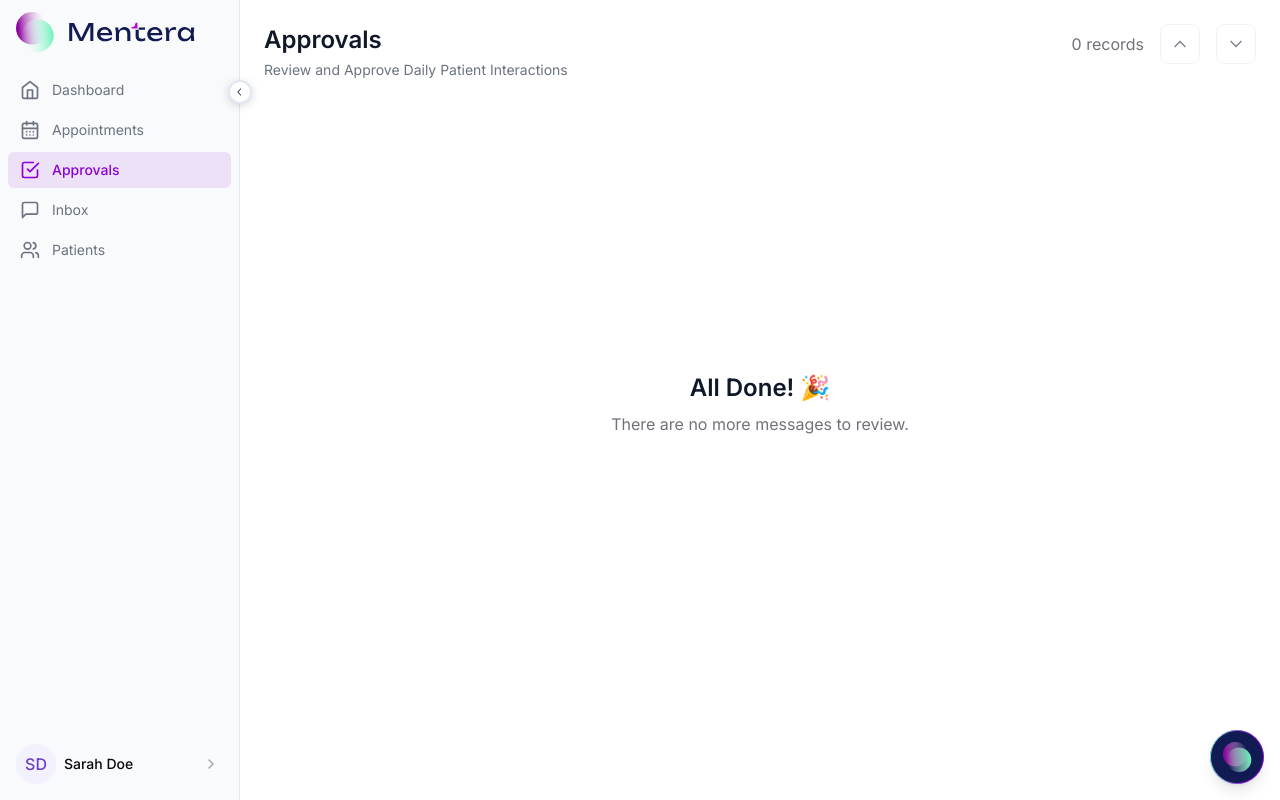
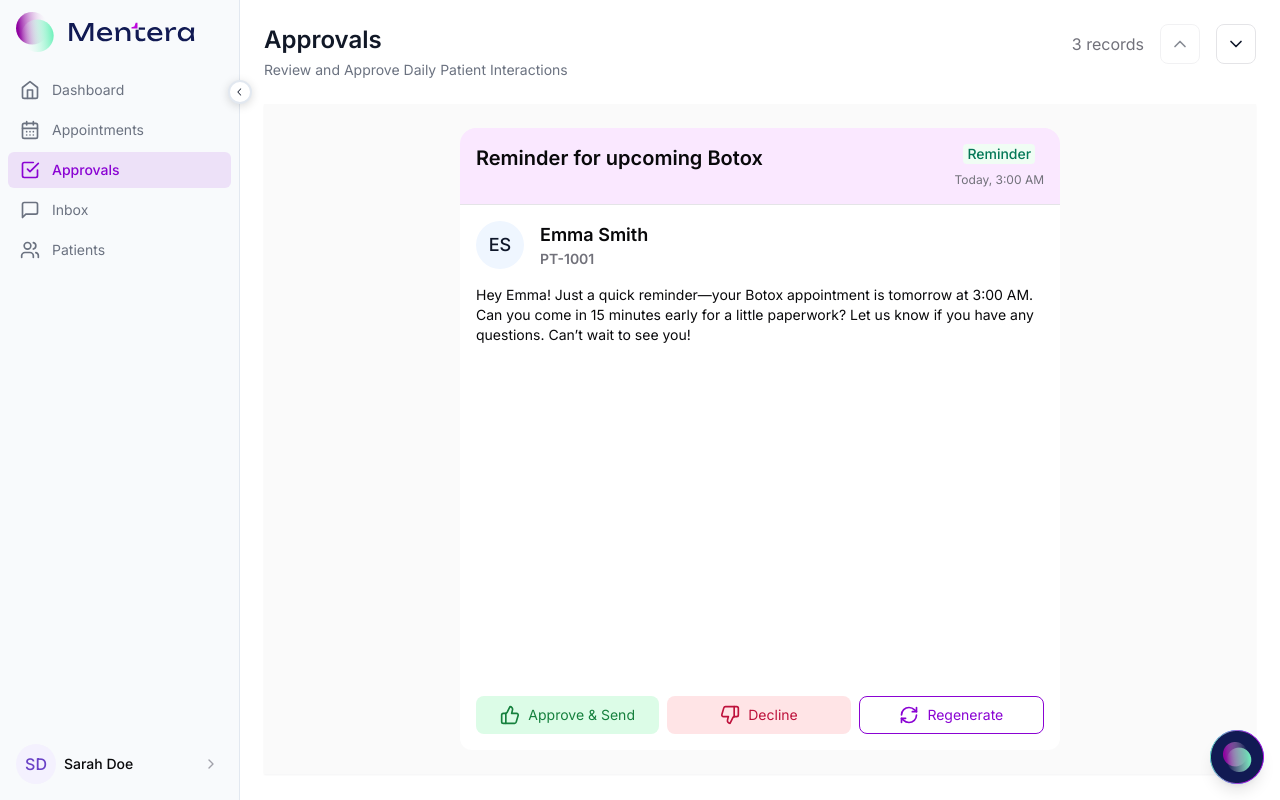
Before and after one commit to ravimentera/mentera_app, a Next.js app: page /approvals in a window 1280 px wide. Built offline with nearby package versions, Linux system fonts and the light colour scheme.

Commit message:
fixed bug

```diff
--- a/app/(dashboard)/approvals/page.tsx
+++ b/app/(dashboard)/approvals/page.tsx
@@ -603,7 +603,7 @@ export default function ApprovalsPage() {
                             <h4 className="text-sm font-medium text-[#71717A] mb-2">
                               Previous Conversation
                             </h4>
-                            <div className="border border-gray-200 rounded-lg bg-white h-[220px] overflow-y-auto">
+                            <div className="border border-gray-200 rounded-lg bg-white h-[23em] overflow-y-auto">
                               <ChatMessages messages={cards[currentCardIndex].chatHistory} />
                             </div>
                           </div>
--- a/mock/appointments.data.ts
+++ b/mock/appointments.data.ts
@@ -82,7 +82,7 @@ const generateNotificationMessage = (
     const preTemplates = [
       `Hi ${patient.firstName}! Looking forward to seeing you for your ${treatmentNotes.procedure} appointment tomorrow at ${time}. ${getTreatmentTip()} See you soon!`,
 
-      `${patient.firstName}, this is a reminder about your ${treatmentNotes.procedure} appointment at ${time} tomorrow. Please arrive 15 minutes early to complete any paperwork. Questions? Call us!`,
+      `Hey ${patient.firstName}! Just a quick reminder—your Botox appointment is tomorrow at ${time}. Can you come in 15 minutes early for a little paperwork? Let us know if you have any questions. Can’t wait to see you!`,
 
       `Hello ${patient.firstName}! Just confirming your ${treatmentNotes.procedure} treatment for tomorrow at ${time}. ${
         treatmentNotes.procedure === "Botox" || treatmentNotes.procedure === "Juvederm"
@@ -195,6 +195,112 @@ today.setHours(0, 0, 0, 0);
 
 // Generate 3 weeks of appointments (1 week before, current week, 1 week after)
 const startDate = subDays(today, 7);
+
+// Add today's date with specific pending notifications
+const createTodayAppointmentsPendingApproval = () => {
+  const appointments: AppointmentMock[] = [];
+  const todayDate = new Date();
+
+  // Create 3 pending approval appointments for today
+  for (let i = 0; i < 3; i++) {
+    const patientIdx = i % patients.length;
+    const patient = patients[patientIdx];
+    const patientName = getRandomPatientName(i);
+
+    // Create appointment times
+    const startHour = 10 + i * 2; // 10am, 12pm, 2pm
+    const startTime = createPDTDate(todayDate, startHour);
+    const endTime = addHours(startTime, 1);
+
+    const appointment: AppointmentMock = {
+      id: `today-approval-${i}`,
+      patientId: patient.patientId,
+      chartId: patient.chartId,
+      patient: {
+        firstName: patientName.firstName,
+        lastName: patientName.lastName,
+      },
+      provider: {
+        providerId: `PROV-${i}`,
+        firstName: patient.provider.split(" ")[0],
+        lastName: patient.provider.split(" ")[1],
+        specialties: [patient.providerSpecialty],
+      },
+      startTime,
+      endTime,
+      status: "scheduled",
+      type: getAppointmentType(patient.treatmentNotes.procedure),
+      notes: patient.treatmentNotes.observations,
+      treatmentNotes: patient.treatmentNotes,
+      notificationStatus: {
+        status: "pending" as const,
+        sent: false,
+        message: generateNotificationMessage(
+          "pre",
+          {
+            id: `today-approval-${i}`,
+            patientId: patient.patientId,
+            chartId: patient.chartId,
+            patient: {
+              firstName: patientName.firstName,
+              lastName: patientName.lastName,
+            },
+            provider: {
+              providerId: `PROV-${i}`,
+              firstName: patient.provider.split(" ")[0],
+              lastName: patient.provider.split(" ")[1],
+              specialties: [patient.providerSpecialty],
+            },
+            startTime,
+            endTime,
+            status: "scheduled",
+            type: getAppointmentType(patient.treatmentNotes.procedure),
+            notes: patient.treatmentNotes.observations,
+            treatmentNotes: patient.treatmentNotes,
+          } as AppointmentMock
+        ),
+        type: "pre-care" as const,
+      },
+    };
+
+    // Add chat history to the third appointment
+    if (i === 2) {
+      const procedure = patient.treatmentNotes.procedure;
+      const patientName = appointment.patient.firstName;
+      // Create a timestamp for the conversation starting 3 days ago
+      const conversationStart = new Date();
+      conversationStart.setDate(conversationStart.getDate() - 3);
+
+      appointment.chatHistory = [
+        {
+          id: "1",
+          text: `Hi ${patientName}, I noticed you've scheduled a ${procedure} treatment. Is there anything specific you'd like to address during the session?`,
+          sender: "provider",
+          timestamp: new Date(conversationStart.getTime() + 3600000),
+          isOutbound: false,
+        },
+        {
+          id: "2",
+          text: `Yes, I'm mainly concerned about the results from my last treatment. I didn't get the results I expected.`,
+          sender: "patient",
+          timestamp: new Date(conversationStart.getTime() + 4000000),
+          isOutbound: true,
+        },
+        {
+          id: "3",
+          text: `I understand your concerns. I've looked at your record from the previous session. We'll definitely focus on improving upon your previous treatment results.`,
+          sender: "provider",
+          timestamp: new Date(conversationStart.getTime() + 4500000),
+          isOutbound: false,
+        },
+      ];
+    }
+
+    appointments.push(appointment);
+  }
+
+  return appointments;
+};
 
 // Helper function to map procedure to appointment type
 const getAppointmentType = (procedure: string): AppointmentMock["type"] => {
@@ -518,6 +624,11 @@ for (let i = 0; i < 21; i++) {
   }
 }
 
+// Add today's date with specific pending notifications
+const todayAppointmentsPendingApproval = createTodayAppointmentsPendingApproval();
+mockAppointments.push(...todayAppointmentsPendingApproval);
+patientIndex += todayAppointmentsPendingApproval.length;
+
 // Add specific appointments for coming weekend
 // Helper function to create weekend appointments with specified times
 const createWeekendAppointments = (
```
